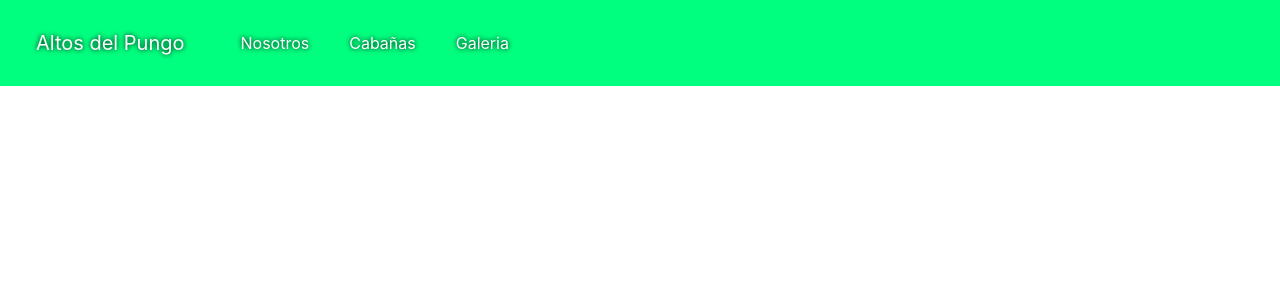
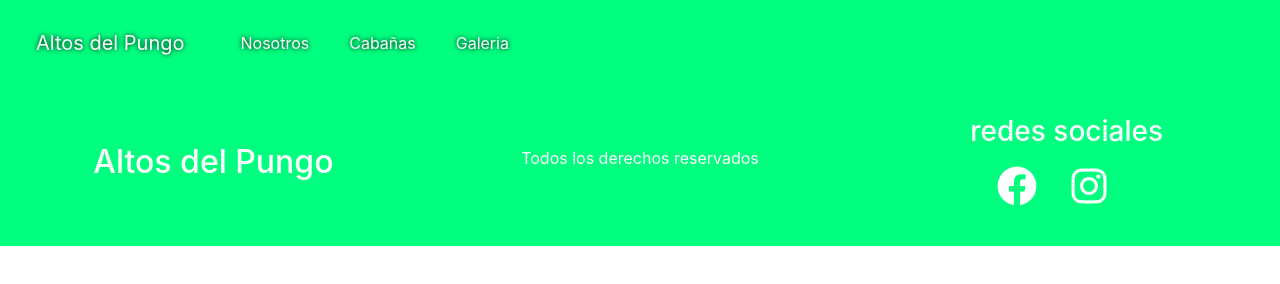
Before and after one commit to juan-nieto20/preentrega2-JuanNieto, a plain HTML site: page nosotros.html in a window 1280 px wide. Drawn offline with nearby package versions, Linux system fonts and the light colour scheme.

Commit message:
agrego footer

```diff
--- a/estilos.css
+++ b/estilos.css
@@ -29,5 +29,32 @@ header{
     transition: 1.1s;
 }
 
+@media only screen and (min-width 693px) {
+    .nav-link{
+        padding: 20px 40px 20px 40px !important;
+    }
+}
+
 
 /* fin personalizacion del header */
+
+/* personalizacion del footer */
+
+footer{
+    background-color: springgreen;
+    width: 100%;
+    height: 160px;
+    display: grid;
+    grid-template-columns: 1fr 1fr 1fr;
+    text-align: center;
+    color: white;
+    align-items: center;
+}
+
+.redes a{
+    color: white;
+    letter-spacing: 30px;
+    font-size: 40px;
+}
+
+/* fin personalizacion del footer */
--- a/nosotros.html
+++ b/nosotros.html
@@ -7,6 +7,7 @@
     <meta name="viewport" content="width=device-width, initial-scale=1.0">
     <link rel="stylesheet" href="https://cdn.jsdelivr.net/npm/bootstrap@4.6.2/dist/css/bootstrap.min.css"
         integrity="sha384-xOolHFLEh07PJGoPkLv1IbcEPTNtaed2xpHsD9ESMhqIYd0nLMwNLD69Npy4HI+N" crossorigin="anonymous">
+    <link rel="stylesheet" href="https://cdnjs.cloudflare.com/ajax/libs/font-awesome/6.4.0/css/all.min.css" integrity="sha512-iecdLmaskl7CVkqkXNQ/ZH/XLlvWZOJyj7Yy7tcenmpD1ypASozpmT/E0iPtmFIB46ZmdtAc9eNBvH0H/ZpiBw==" crossorigin="anonymous" referrerpolicy="no-referrer" />
     <link rel="stylesheet" href="estilos.css">
     <title>Cabañas Alto del Pungo</title>
 </head>
@@ -40,6 +41,17 @@
         </nav>
     </header>
     <!-- termina el header-->
+        <!-- comienza el footer-->
+        <footer>
+            <h2>Altos del Pungo</h2>
+            <p>Todos los derechos reservados</p>
+            <div class="redes">
+                <h3>redes sociales</h3>
+                <a href="#"><i class="fa-brands fa-facebook"></i></a>
+                <a href="#"><i class="fa-brands fa-instagram"></i></a>
+            </div>
+        </footer>
+        <!-- termina el footer el footer-->
 
 
 
```
Also changed, not shown: index.html (+12 -0 lines), opciones.html (+12 -0 lines).
